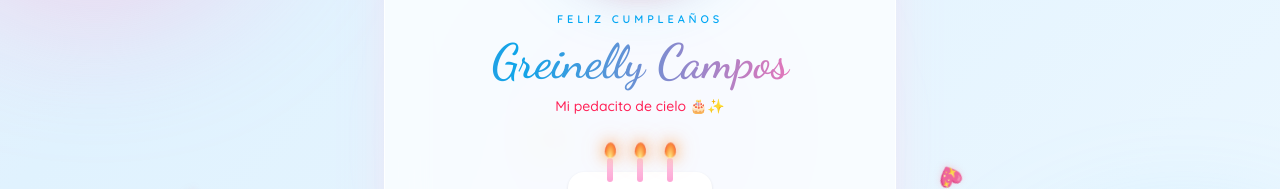
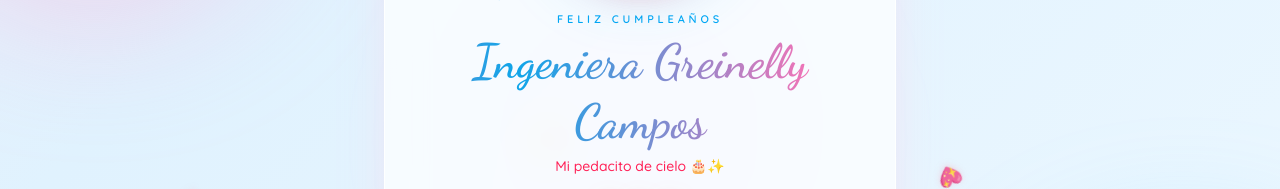
Before and after one commit to elenalopez1608/Feliz-cumplea-os-, a plain HTML site: page index.html in a window 1280 px wide. Shown: the part 260-449 px from the top of the page. Drawn offline with nearby package versions, Linux system fonts and the light colour scheme.

Commit message:
Actualizar index.html

```diff
--- a/index.html
+++ b/index.html
@@ -187,7 +187,7 @@
             <!-- Nombre y título -->
             <div class="text-center space-y-1">
                 <p class="text-[11px] uppercase tracking-[0.35em] text-sky-500 font-semibold">Feliz Cumpleaños</p>
-                <h1 class="font-script text-4xl md:text-5xl shimmer leading-tight">Greinelly Campos</h1>
+                <h1 class="font-script text-4xl md:text-5xl shimmer leading-tight"> Ingeniera Greinelly Campos</h1>
                 <p class="text-rose-500 text-sm font-medium">Mi pedacito de cielo 🎂✨</p>
             </div>
 
```
